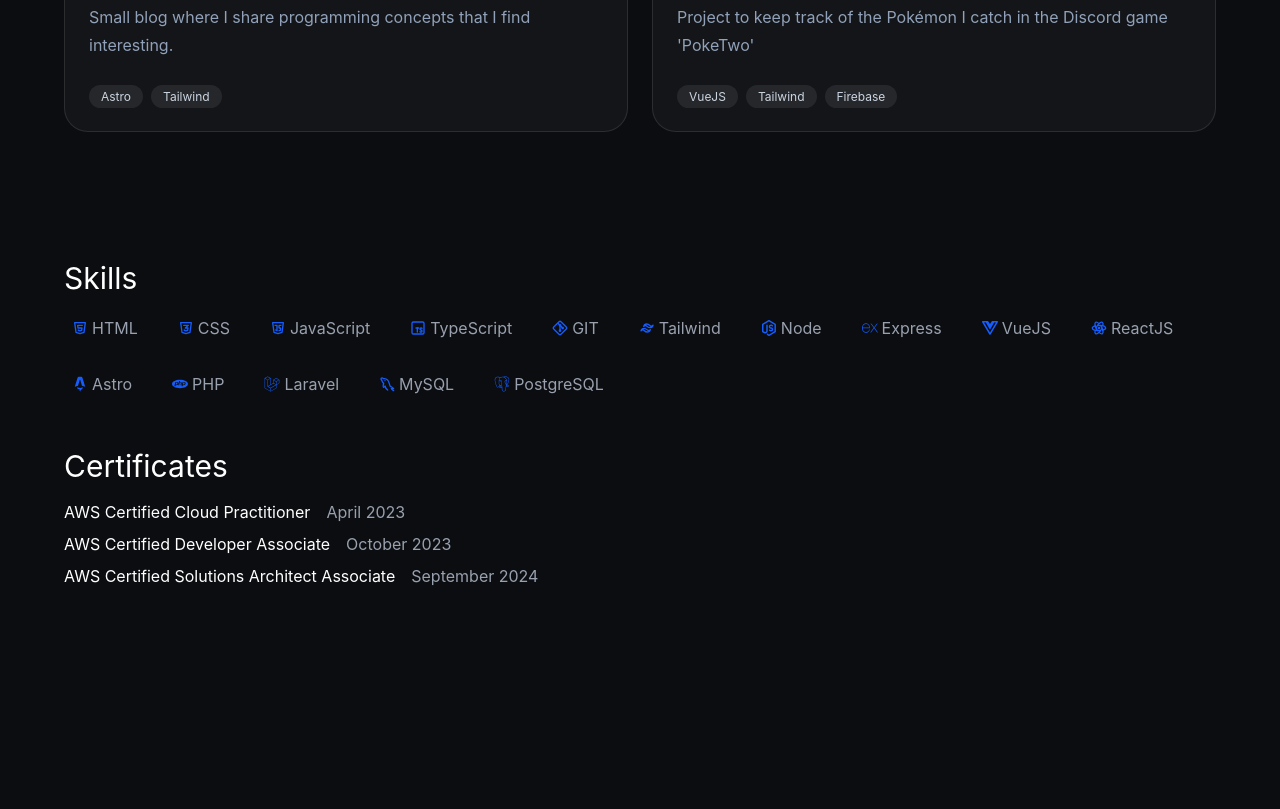
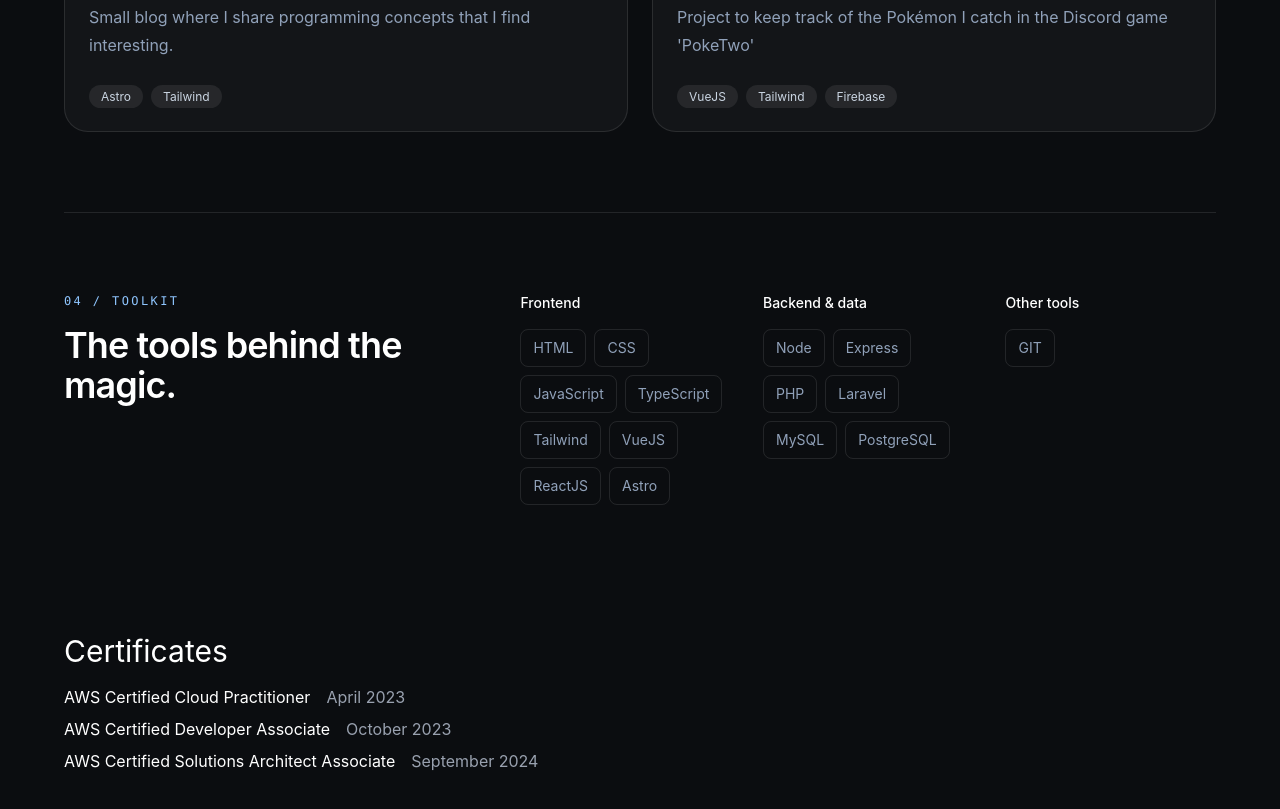
Before and after one commit to EduardoConX/EduardoConX.github.io, an Astro site: page / in a window 1280 px wide. Shown: the part 2178-2987 px from the top of the page. Before the commit the page ends 2862 px from the top, so only its background shows below. Built offline with nearby package versions, Linux system fonts and the light colour scheme; Astro itself is replaced by a stand-in of ours.

Commit message:
Improve skills design

```diff
--- a/src/components/Skills.astro
+++ b/src/components/Skills.astro
@@ -1,109 +1,66 @@
 ---
-import HTML from "../icons/HTML.astro";
-import CSS from "../icons/CSS.astro";
-import JavaScript from "../icons/JavaScript.astro";
-import TypeScript from "../icons/TypeScript.astro";
-import GIT from "../icons/GIT.astro";
-import Tailwind from "../icons/Tailwind.astro";
-import Node from "../icons/Node.astro";
-import Express from "../icons/Express.astro";
-import Vue from "../icons/Vue.astro";
-import React from "../icons/React.astro";
-import AstroJS from "../icons/Astro.astro";
-import Laravel from "../icons/Laravel.astro";
-import MySQL from "../icons/MySQL.astro";
-import PHP from "../icons/PHP.astro";
-import Postgres from "../icons/Postgres.astro";
-
-const skills = [
-  {
-    name: "HTML",
-    icon: "HTML",
-  },
-  {
-    name: "CSS",
-    icon: "CSS",
-  },
-  {
-    name: "JavaScript",
-    icon: "JavaScript",
-  },
-  {
-    name: "TypeScript",
-    icon: "TypeScript",
-  },
-  {
-    name: "GIT",
-    icon: "GIT",
-  },
-  {
-    name: "Tailwind",
-    icon: "Tailwind",
-  },
-  {
-    name: "Node",
-    icon: "Node",
-  },
-  {
-    name: "Express",
-    icon: "Express",
-  },
-  {
-    name: "VueJS",
-    icon: "Vue",
-  },
-  {
-    name: "ReactJS",
-    icon: "React",
-  },
-  {
-    name: "Astro",
-    icon: "AstroJS",
-  },
-  {
-    name: "PHP",
-    icon: "PHP",
-  },
-  {
-    name: "Laravel",
-    icon: "Laravel",
-  },
-  {
-    name: "MySQL",
-    icon: "MySQL",
-  },
-  {
-    name: "PostgreSQL",
-    icon: "Postgres",
-  },
-
-];
+const skills = {
+  fronted: [
+    "HTML",
+    "CSS",
+    "JavaScript",
+    "TypeScript",
+    "Tailwind",
+    "VueJS",
+    "ReactJS",
+    "Astro",
+  ],
+  backend: ["Node", "Express", "PHP", "Laravel", "MySQL", "PostgreSQL"],
+  otherTools: ["GIT"],
+};
 ---
 
-<section class="flex flex-col gap-4 mt-12">
-  <h3 class="text-3xl text-white">Skills</h3>
-  <ul class="inline-flex flex-wrap gap-6">
-    {
-      skills.map(({ name, icon }) => (
-        <li class="flex gap-1 items-center px-2 py-1  text-blue-600">
-          {icon === "HTML" && <HTML />}
-          {icon === "CSS" && <CSS />}
-          {icon === "JavaScript" && <JavaScript />}
-          {icon === "TypeScript" && <TypeScript />}
-          {icon === "GIT" && <GIT />}
-          {icon === "Tailwind" && <Tailwind />}
-          {icon === "Vue" && <Vue />}
-          {icon === "React" && <React />}
-          {icon === "AstroJS" && <AstroJS />}
-          {icon === "Node" && <Node />}
-          {icon === "Express" && <Express />}
-          {icon === "PHP" && <PHP />}
-          {icon === "Laravel" && <Laravel />}
-          {icon === "MySQL" && <MySQL />}
-          {icon === "Postgres" && <Postgres />}
-          <span class="text-gray-400">{name}</span>
-        </li>
-      ))
-    }
-  </ul>
+<section
+  class="grid gap-12 border-t border-white/10 py-20 lg:grid-cols-[0.37fr_0.63fr]"
+>
+  <div>
+    <p class="font-mono text-xs uppercase tracking-[0.2em] text-blue-300">
+      04 / Toolkit
+    </p><h2 class="mt-4 text-4xl font-semibold tracking-tight text-white">
+      The tools behind the magic.
+    </h2>
+  </div><div class="grid gap-8 sm:grid-cols-3">
+    <div>
+      <p class="mb-4 text-sm font-medium text-white">Frontend</p><div
+        class="flex flex-wrap gap-2"
+      >
+        {
+          skills.fronted.map((frontendSkill) => (
+            <span class="rounded-lg border border-white/10 px-3 py-2 text-sm text-slate-400 transition hover:border-blue-400/40 hover:text-blue-200">
+              {frontendSkill}
+            </span>
+          ))
+        }
+      </div>
+    </div><div>
+      <p class="mb-4 text-sm font-medium text-white">Backend &amp; data</p><div
+        class="flex flex-wrap gap-2"
+      >
+        {
+          skills.backend.map((backendSkill) => (
+            <span class="rounded-lg border border-white/10 px-3 py-2 text-sm text-slate-400 transition hover:border-blue-400/40 hover:text-blue-200">
+              {backendSkill}
+            </span>
+          ))
+        }
+      </div>
+    </div><div>
+      <p class="mb-4 text-sm font-medium text-white">Other tools</p><div
+        class="flex flex-wrap gap-2"
+      >
+        {
+          skills.otherTools.map((otherSkill) => (
+            <span class="rounded-lg border border-white/10 px-3 py-2 text-sm text-slate-400 transition hover:border-blue-400/40 hover:text-blue-200">
+              {otherSkill}
+            </span>
+          ))
+        }
+      </div>
+    </div>
+  </div>
 </section>
```
